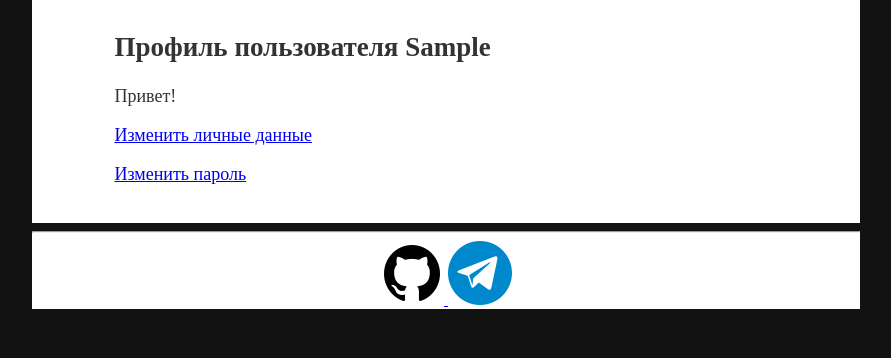
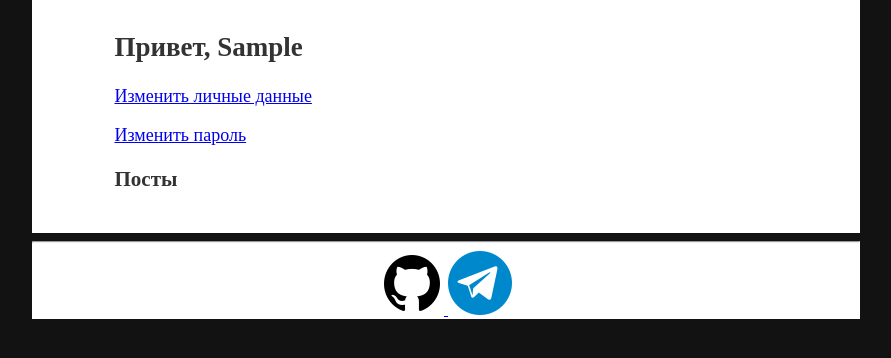
Before and after one commit to fevse/talkandtell, a Django app: page /blog/accounts/profile/ in a window 1280 px wide. Shown: the part 180-538 px from the top of the page, without its empty margins (194-1085 px from the left). Run offline with Django 4.2, Linux system fonts and the light colour scheme; the visitor is signed in with stand-in values (Sample User, id 1); data that the repository does not hold is empty.

Commit message:
update profile page

```diff
--- a/blog/templates/blog/profile.html
+++ b/blog/templates/blog/profile.html
@@ -5,16 +5,20 @@
 
 
 {% if user.first_name and user.last_name %}
-<h2>Профиль пользователя {{ user.first_name }}</h2>
+<h2>Привет, {{ user.first_name }}</h2>
 {% else %}
-<h2>Профиль пользователя {{ user.username }}</h2>
+<h2>Привет, {{ user.username }}</h2>
 {% endif %}
-<p>Привет!</p>
 <p>
     <a href="{% url 'profile_change' %}">Изменить личные данные </a>
 </p>
 <p>
     <a href="{% url 'password_change' %}">Изменить пароль </a>
 </p>
+<h3>Посты</h3>
+{% for post in user.post_set.all %}
 
+<p><a href="{{ post.get_absolute_url }}">{{post.title}}</a></p>
+
+{% endfor %}
 {% endblock %}
```
